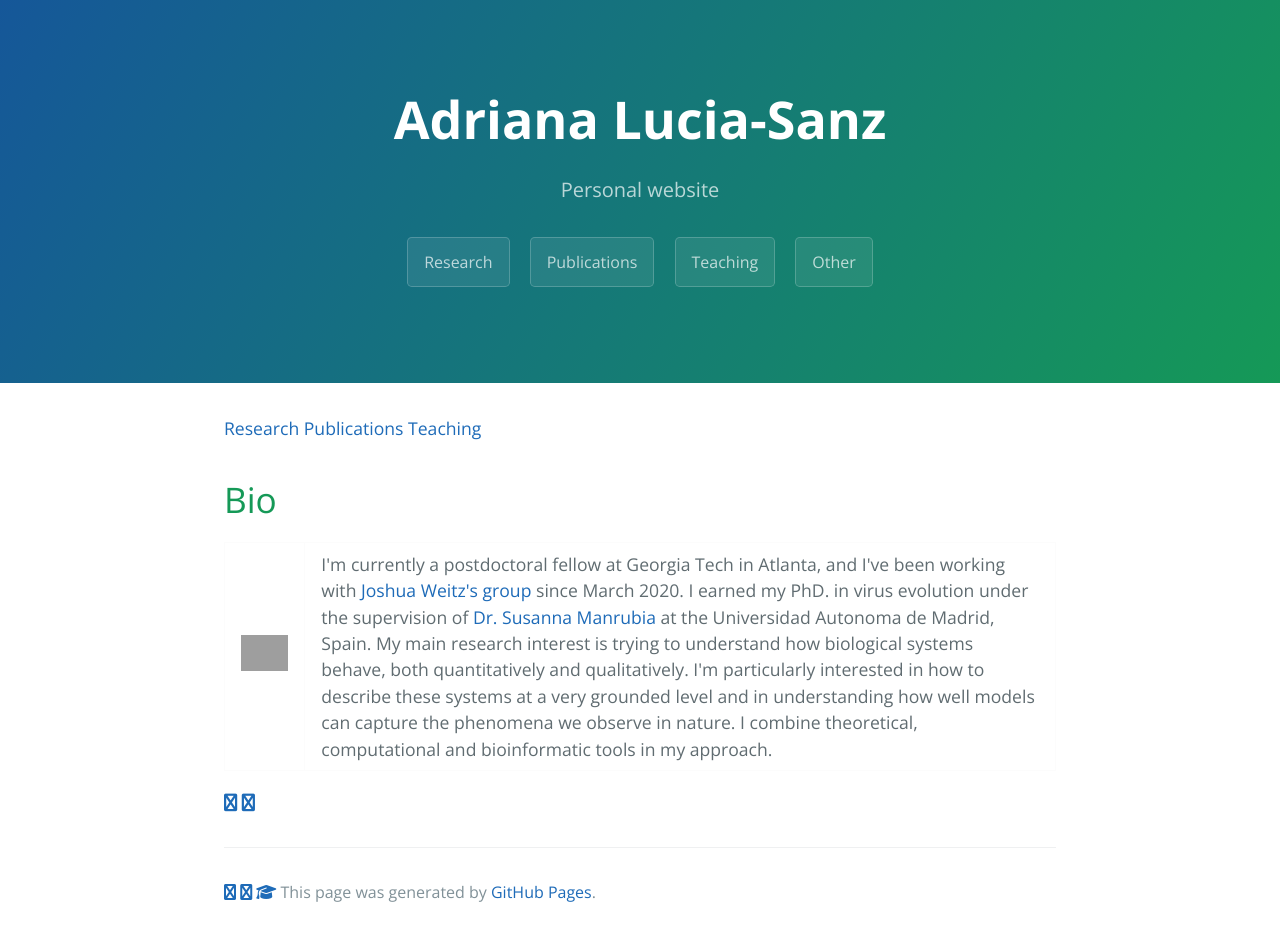
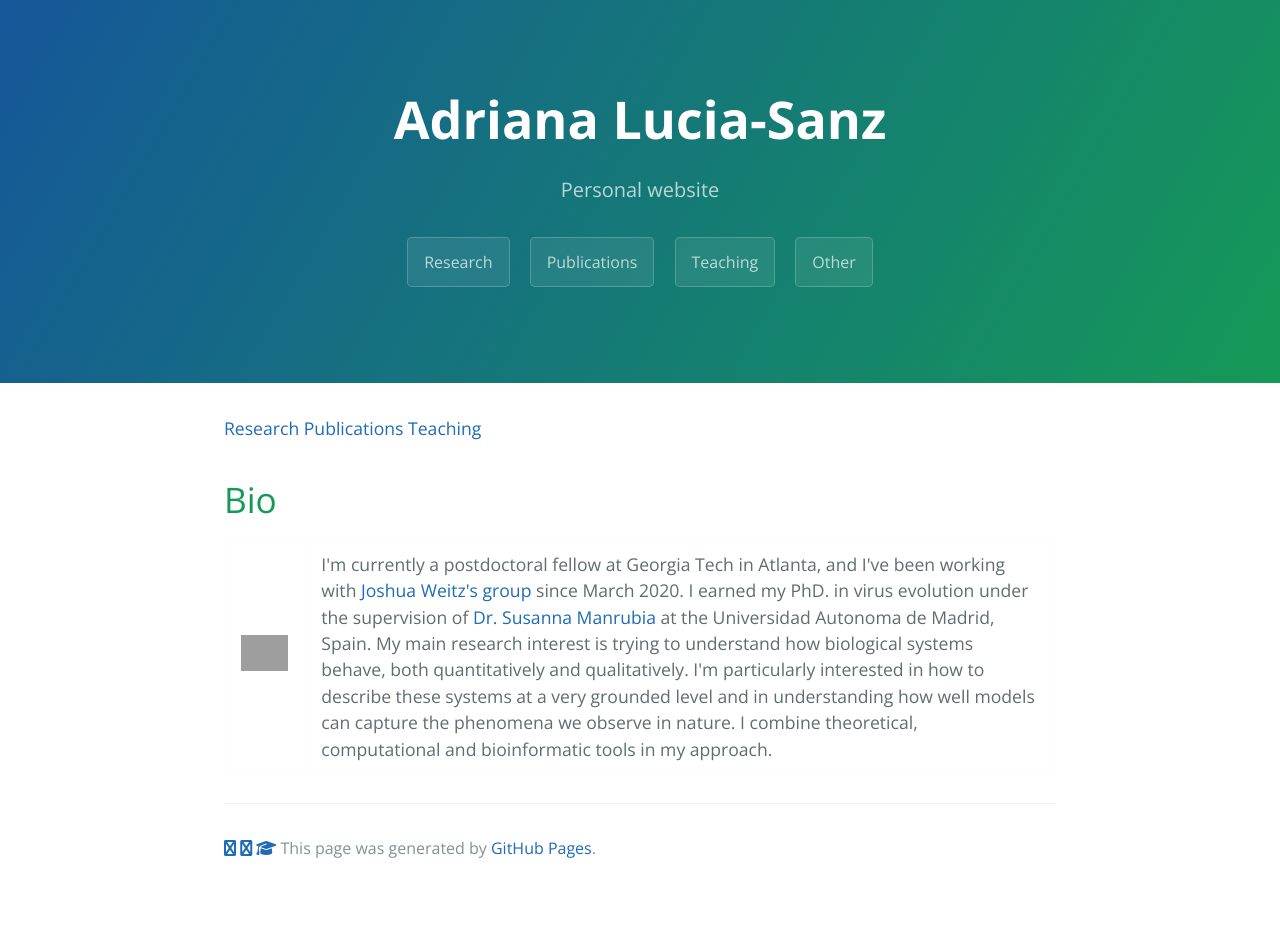
Before and after one commit to aluciasanz/aluciasanz.github.io, a Jekyll site: the page built from index.md, in a window 1280 px wide. Built offline with Jekyll 4.4.1, drawn with Linux system fonts in a browser that asks for light colours; nearby versions of some CDN libraries; after the commit the page ends 900 px from its top, so only the background shows below that; grey boxes are pictures that could not be loaded.

Commit message:
Update index.md

```diff
--- a/index.md
+++ b/index.md
@@ -17,9 +17,3 @@ layout: default
   </td>
   </tr>
   </table>
-
-
-<!-- Add font awesome icons -->
-<a href="http://linkedin.com/in/adriana-lucia-sanz-864bb560" class="fa fa-linkedin"></a>
-<a href="http://linkedin.com/in/adriana-lucia-sanz-864bb560" class="fa fa-github"></a>
-<a href="http://linkedin.com/in/adriana-lucia-sanz-864bb560" class="fa fa-scholar"></a>
```
